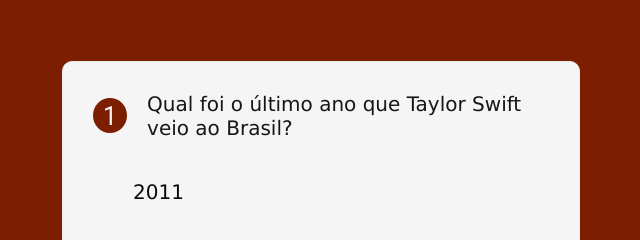
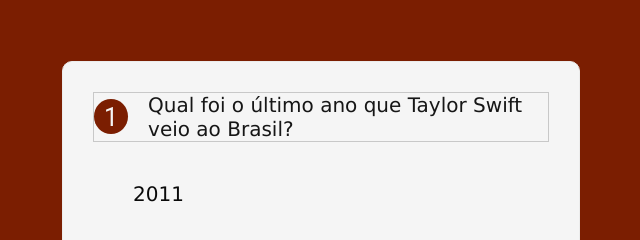
Before and after one commit to Giovana-Manuquian/quiz-taylor-swift, a plain HTML site: page index.html in a window 1280 px wide. Shown: the top 240 px of the page, 319-959 px from the left. Drawn offline with Linux system fonts and the light colour scheme.

Commit message:
Update style.css

```diff
--- a/css/style.css
+++ b/css/style.css
@@ -56,6 +56,7 @@ h2 {
     align-items: center;
     justify-content: space-between;
     background: whitesmokez;
+    border: 1px solid rgba(167, 167, 167, 0.562);
 }
 
 #numQuestao {
```
